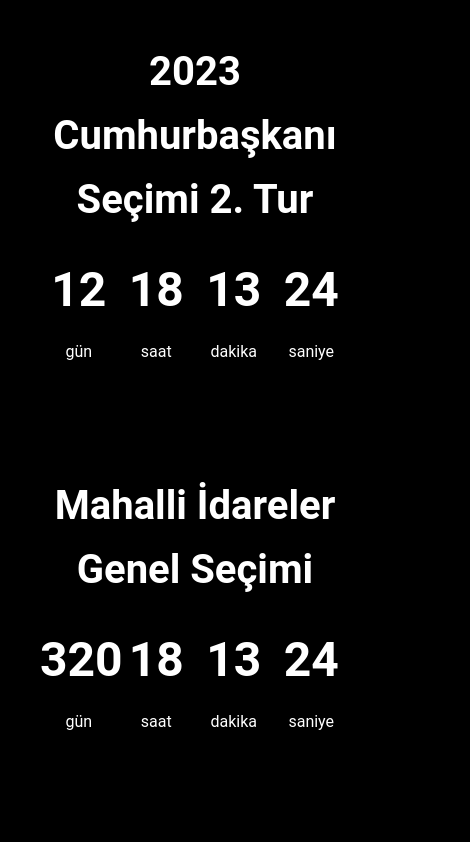
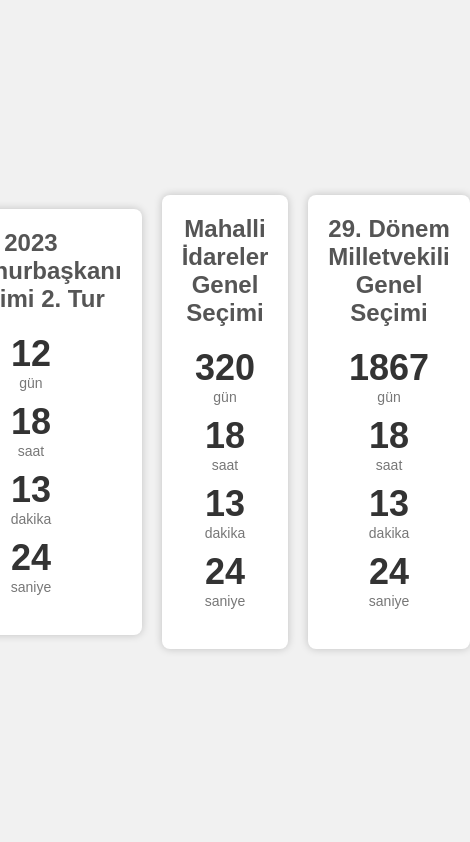
Before and after one commit to EReaXe/election-day-counter, a plain HTML site: page index.html in a window 390 px wide. Shown: the top 842 px of the page, 470 px wide, since content can reach past the window. Drawn offline with Linux system fonts and the light colour scheme.

Commit message:
Update style.css

```diff
--- a/css/style.css
+++ b/css/style.css
@@ -1,126 +1,69 @@
+/* Tüm elemanlara varsayılan ayarları uygula */
 * {
-  box-sizing: border-box;
   margin: 0;
   padding: 0;
+  box-sizing: border-box;
 }
 
+/* Body öğesi için ayarları uygula */
 body {
-  background-color: #000;
-  color: #fff;
-  font-family: "Roboto", sans-serif;
-  font-size: 16px;
-  line-height: 1.6;
+  font-family: Arial, sans-serif;
+  background-color: #f1f1f1;
+  color: #333;
+  display: flex;
+  justify-content: center;
+  align-items: center;
+  height: 100vh;
 }
 
+/* Container elemanları için ayarları uygula */
 .container {
-  max-width: 800px;
-  margin: 0 auto;
-  padding: 40px;
   text-align: center;
-  color: #fff;
+  background-color: #fff;
+  padding: 30px;
+  border-radius: 10px;
+  box-shadow: 0 0 10px rgba(0, 0, 0, 0.2);
+  max-width: 400px;
+  margin: 20px;
 }
 
+/* Başlık elemanları için ayarları uygula */
 h1 {
-  font-size: 3rem;
-  font-weight: 700;
-  color: #fff;
+  font-size: 24px;
+  margin-bottom: 20px;
+  color: #555;
+}
+
+/* Listeleme elemanları için ayarları uygula */
+ul {
+  list-style: none;
+  font-size: 18px;
   margin-bottom: 20px;
 }
 
-ul {
-  display: flex;
-  justify-content: center;
-  align-items: center;
-  list-style-type: none;
-  margin-bottom: 30px;
-}
-
-ul li {
-  flex-basis: 25%;
-  max-width: 25%;
-  text-align: center;
-}
-
-ul li span {
-  display: block;
-  font-size: 4rem;
-  font-weight: 700;
-  color: #fff;
+li {
   margin-bottom: 10px;
 }
 
-ul li:last-child {
-  border-right: none;
+span {
+  font-size: 36px;
+  font-weight: bold;
+  color: #333;
 }
 
-.btn-container {
-  display: flex;
-  justify-content: space-between;
-  margin-top: 30px;
+div {
+  font-size: 14px;
+  color: #777;
 }
 
-.btn-container button {
-  background-color: transparent;
-  color: #fff;
-  border: 2px solid #fff;
-  border-radius: 25px;
-  padding: 10px 20px;
-  font-size: 1rem;
-  cursor: pointer;
-  transition: all 0.3s ease-in-out;
-}
-
-.btn-container button:hover {
-  background-color: #fff;
-  color: #000;
-}
-
-#old-results {
-  background-color: #333;
-  color: #fff;
-  padding: 10px 20px;
-  border: none;
-  border-radius: 5px;
-  font-size: 1.2rem;
-  text-transform: uppercase;
-  cursor: pointer;
-  transition: background-color 0.3s ease-in-out;
-}
-
-#old-results:hover {
-  background-color: #555;
-}
-
-.btn {
-  display: inline-block;
-  background-color: #333;
-  color: #fff;
-  padding: 10px 20px;
-  border: none;
-  border-radius: 5px;
-  font-size: 1.2rem;
-  text-transform: uppercase;
-  cursor: pointer;
-  transition: background-color 0.3s ease-in-out;
-  margin-right: 10px;
-}
-
-.btn:hover {
-  background-color: #555;
-}
-
-@media only screen and (max-width: 768px) {
-  h1 {
-    font-size: 2.5rem;
-  }
-
-  ul li span {
-    font-size: 3rem;
-  }
-
-  #old-results,
-  .btn {
-    font-size: 1rem;
-    padding: 8px 16px;
+/* Ekran genişliği 600 pikselden küçükse (mobil cihazlar için) */
+@media (max-width: 600px) {
+  /* Container elemanları için ayarları güncelle */
+  .container {
+    padding: 20px;
+    border-radius: 8px;
+    box-shadow: 0 0 8px rgba(0, 0, 0, 0.2);
+    max-width: 300px;
+    margin: 10px;
   }
 }
```
